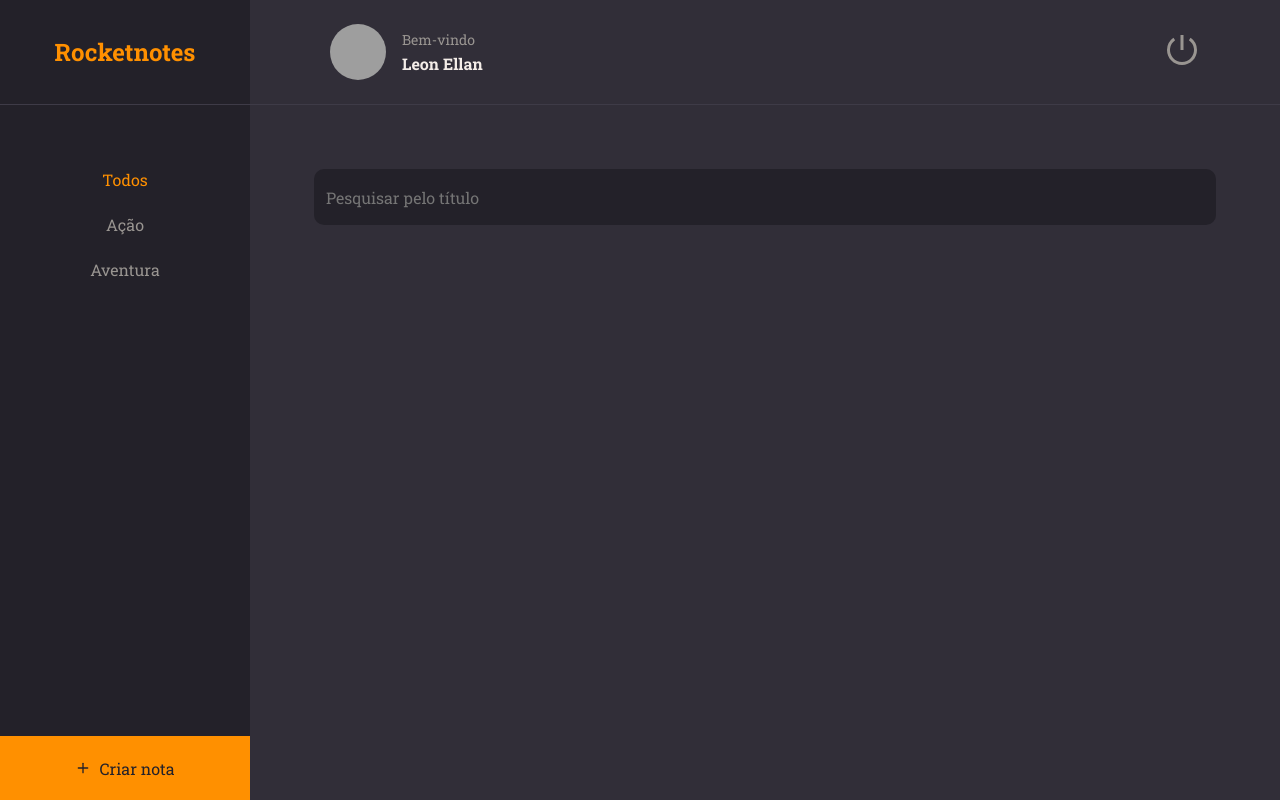
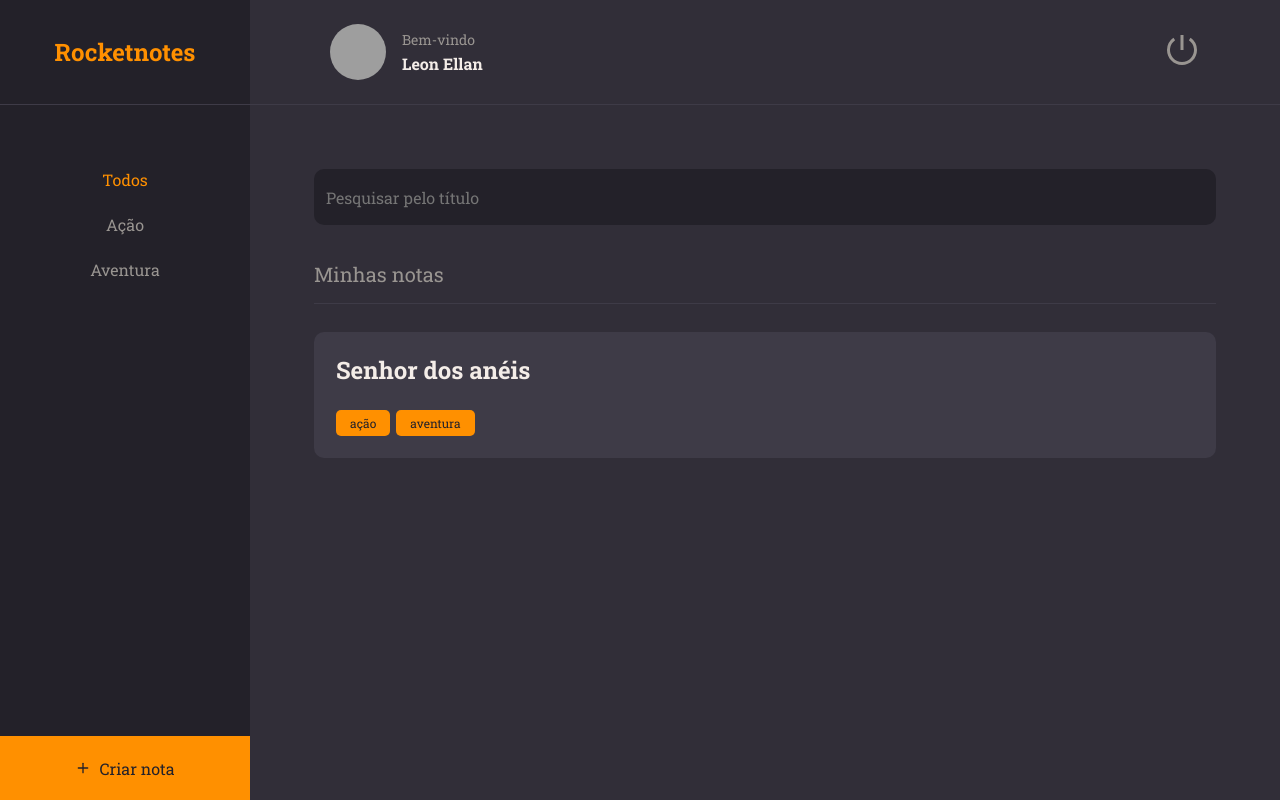
Before and after one commit to Leon-Ellan/rockectmovies-front, a React (Vite) app in the folder rocketmovies/: page / in a window 1280 px wide. Built offline with nearby package versions, Linux system fonts and the light colour scheme; grey boxes are pictures that could not be loaded.

Commit message:
add components note

```diff
--- /dev/null
+++ b/rocketmovies/src/components/Note/index.jsx
@@ -0,0 +1,18 @@
+import { Container } from './styles'
+import { Tag } from '../Tag'
+
+export function Note({ data, ...rest }) {
+  return (
+    <Container {...rest}>
+      <h1>{data.title}</h1>
+      {
+        data.tags &&
+        <footer>
+          {
+            data.tags.map(tag => <Tag key={tag.id} title={tag.name} />)
+          }
+        </footer>
+      }
+    </Container>
+  )
+}
--- /dev/null
+++ b/rocketmovies/src/components/Note/styles.js
@@ -0,0 +1,24 @@
+import styled from 'styled-components'
+
+export const Container = styled.button`
+  width: 100%;
+  background-color: ${({ theme }) => theme.COLORS.BACKGROUND_700};
+  border: none;
+  border-radius: 10px;
+
+  padding: 22px;
+  margin-bottom: 16px;
+
+  >h1 {
+    flex: 1;
+    text-align: left;
+    font-weight: 700;
+    font-size: 24px;
+    color: ${({ theme }) => theme.COLORS.WHITE};
+  }
+  > footer {
+    width: 100%;
+    display: flex;
+    margin-top: 24px;
+  }
+`
--- a/rocketmovies/src/pages/Details/index.jsx
+++ b/rocketmovies/src/pages/Details/index.jsx
@@ -2,7 +2,7 @@
 import { Header } from "../../components/Header";
 import { Container, Links, Content } from "./styles";
 import { Section } from "../../components/Section";
-import { Tag } from "../../components/Tags";
+import { Tag } from "../../components/Tag";
 import { ButtonText } from "../../components/ButtonText";
 
 export function Details() {
--- a/rocketmovies/src/pages/Home/index.jsx
+++ b/rocketmovies/src/pages/Home/index.jsx
@@ -1,5 +1,4 @@
 import { FiPlus } from 'react-icons/fi';
-
 
 import {
   Container,
@@ -13,7 +12,8 @@
  import { Header } from '../../components/Header'
  import { ButtonText } from "../../components/ButtonText"
  import { Input } from '../../components/Input'
-
+ import { Section } from '../../components/Section'
+ import { Note } from '../../components/Note'
 
  export function Home() {
   return (
@@ -35,7 +35,16 @@
       </Search>
 
       <Content>
-
+        <Section title="Minhas notas">
+          <Note
+          data={{
+            title: "Senhor dos anéis",
+            tags: [
+              {id: "1", name: "ação" },
+              {id: "2", name: "aventura"}
+            ]
+            }}/>
+        </Section>
       </Content>
 
       <NewNote to="/new">
```
Also changed, not shown: rocketmovies/src/components/Tag/index.jsx (renamed from rocketmovies/src/components/Tags/index.jsx), rocketmovies/src/components/Tag/styles.js (renamed from rocketmovies/src/components/Tags/styles.js).
